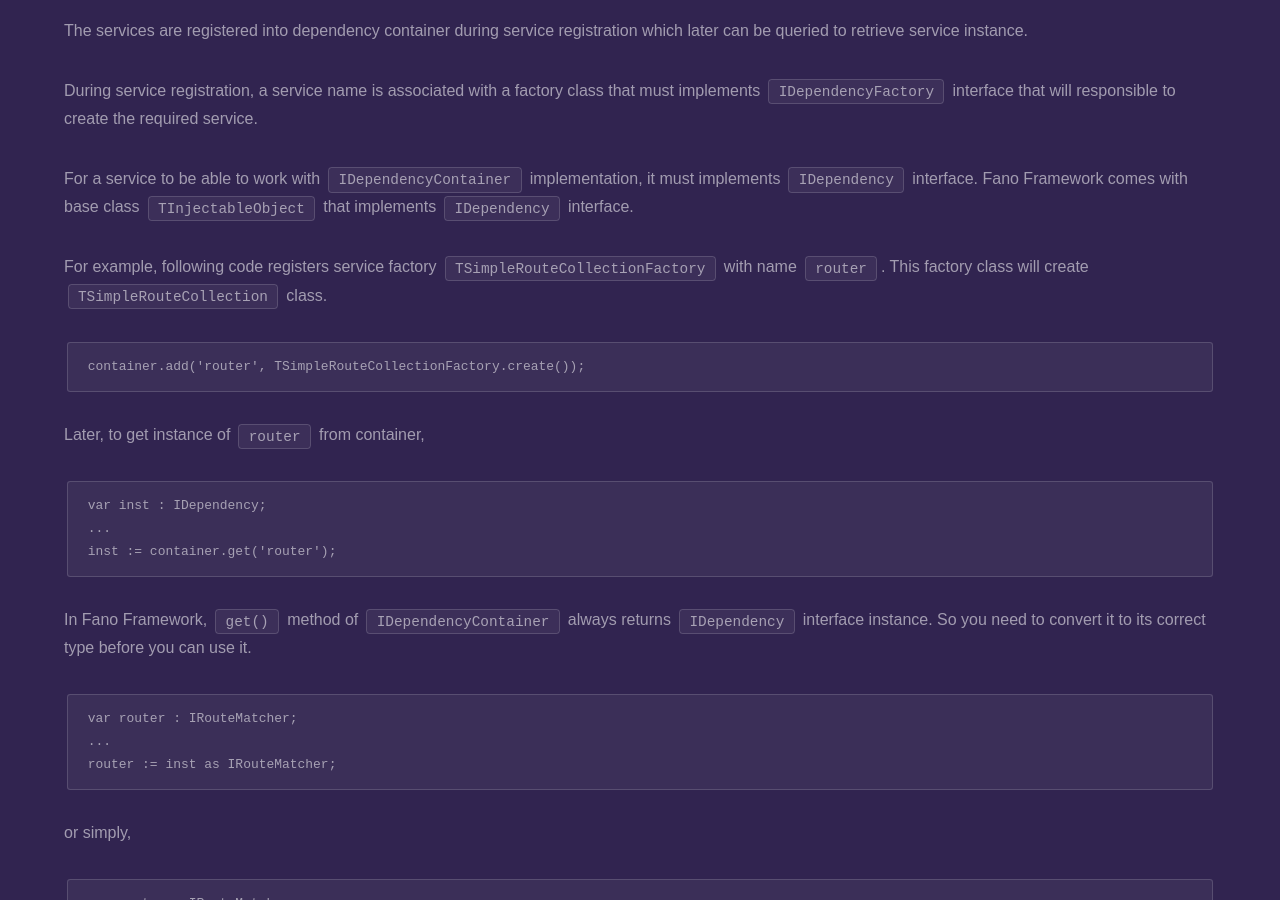
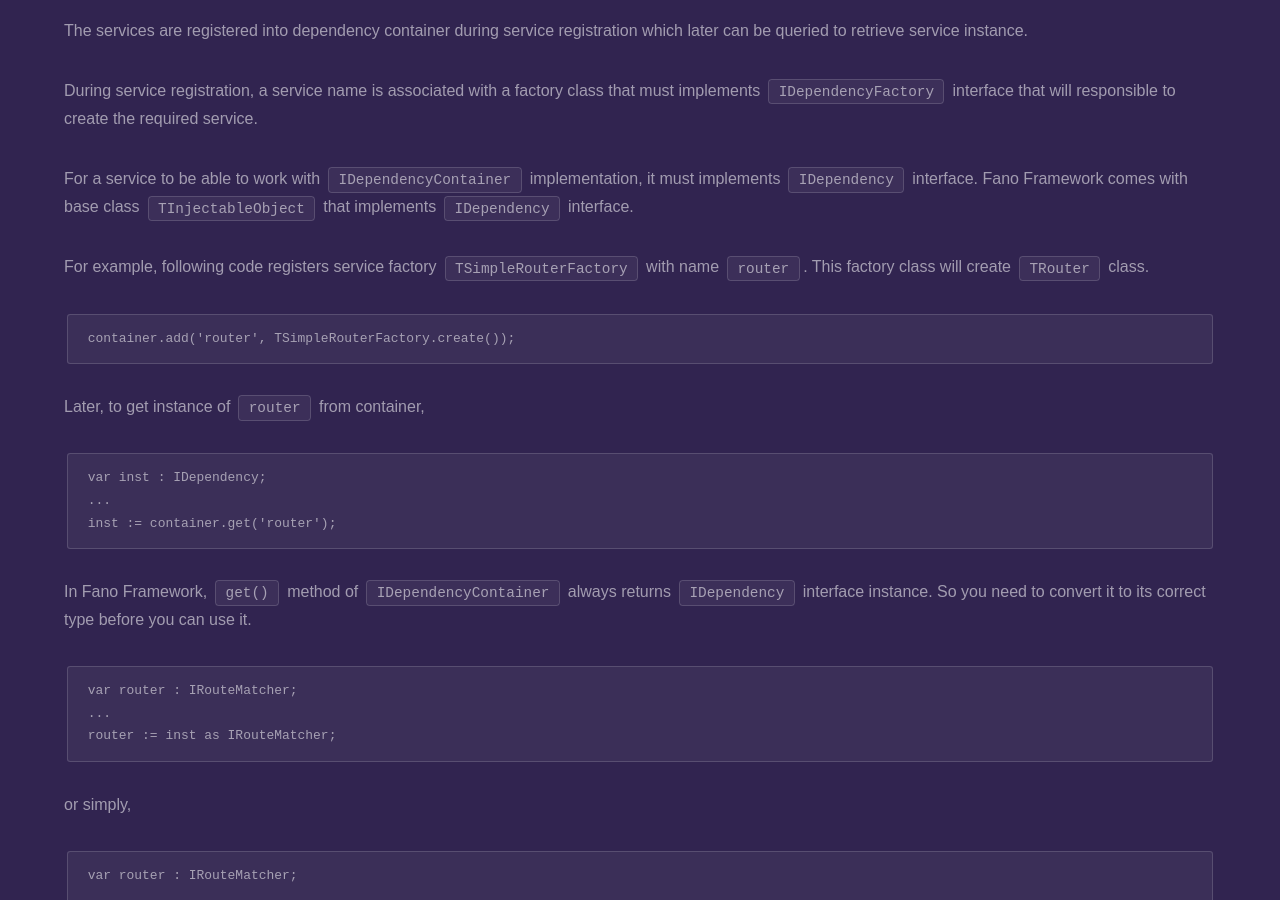
Before and after one commit to fanoframework/fanoframework.github.io, a Jekyll site: the page built from dependency-container/index.md, in a window 1280 px wide and 900 px high, scrolled down 713 px. Built offline with Jekyll 4.4.1, drawn with Linux system fonts in a browser that asks for light colours; our own code applies the rules of GitHub Pages for plain Markdown files.

Commit message:
edit content to remove TSimpleRouteCollection class

````diff
--- a/dependency-container/index.md
+++ b/dependency-container/index.md
@@ -30,10 +30,10 @@ that must implements `IDependencyFactory` interface that will responsible to cre
 For a service to be able to work with `IDependencyContainer` implementation, it must implements `IDependency` interface. Fano Framework comes with base class `TInjectableObject` that implements `IDependency` interface.
 
 For example, following code registers
-service factory `TSimpleRouteCollectionFactory` with name `router`. This factory class will create `TSimpleRouteCollection` class.
+service factory `TSimpleRouterFactory` with name `router`. This factory class will create `TRouter` class.
 
 ```
-container.add('router', TSimpleRouteCollectionFactory.create());
+container.add('router', TSimpleRouterFactory.create());
 ```
 
 Later, to get instance of `router` from container,
````
